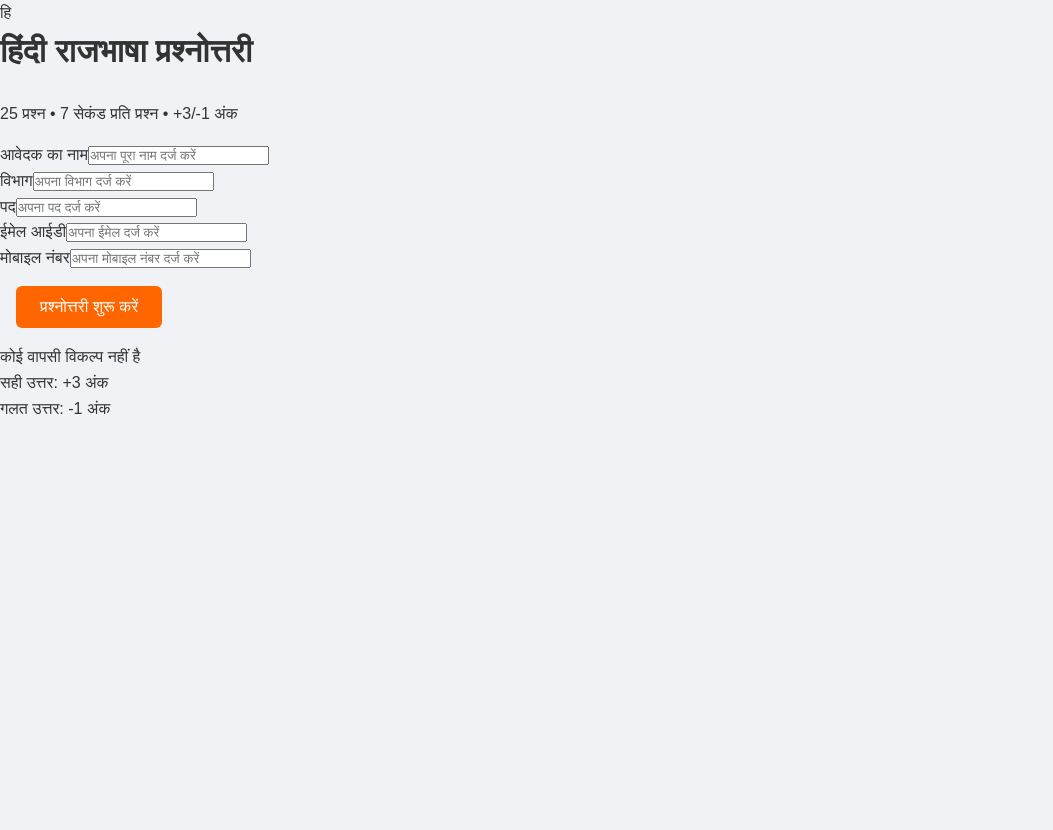
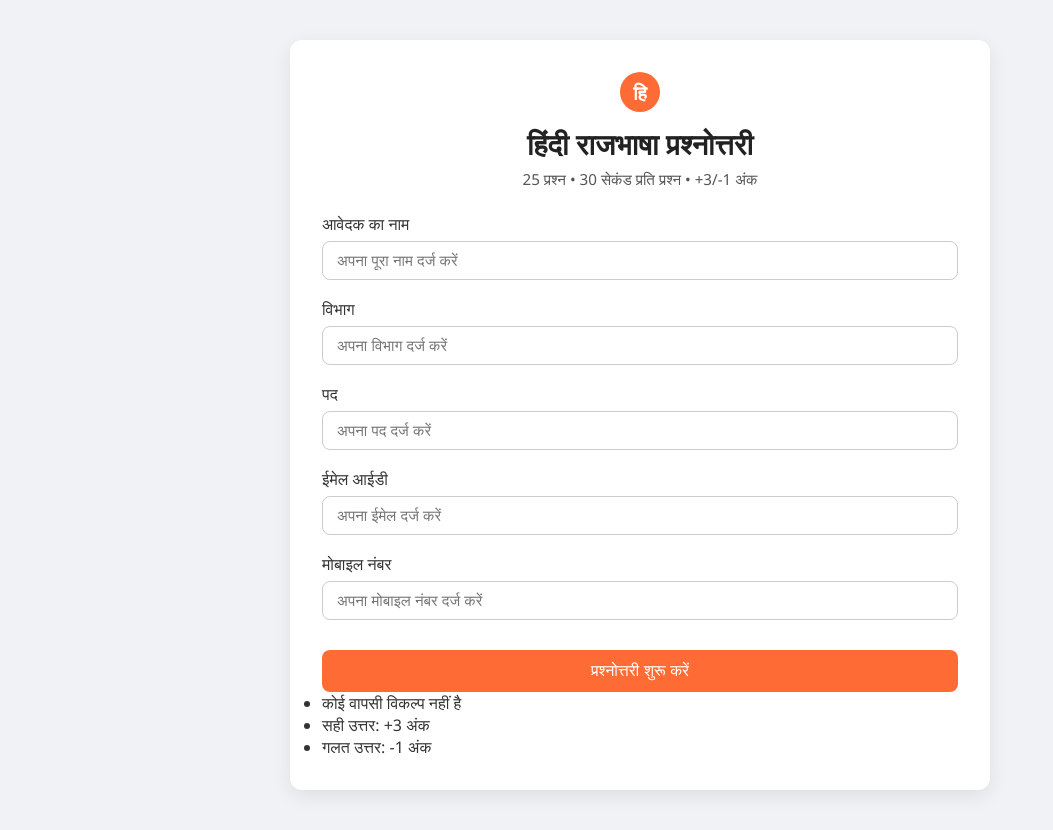
Before and after one commit to hindiquiz2025/hindi-quiz-frontend, a React (Create React App) app: page / in a window 1280 px wide. Shown: the whole page, without its empty margins (0-1053 px from the left). Before the commit the page ends 800 px from the top, so only its background shows below. Built offline with nearby package versions, Linux system fonts and the light colour scheme.

Commit message:
Updated CSS +  increased quiz time + fixed score bug

```diff
--- a/src/App.css
+++ b/src/App.css
@@ -1,45 +1,235 @@
+/* General layout */
 body {
-  font-family: Arial, sans-serif;
-  background: #f9f9f9;
+  font-family: 'Segoe UI', Tahoma, Geneva, Verdana, sans-serif;
+  background: #f9f9fb;
   margin: 0;
   padding: 0;
-  line-height: 1.6;
+  color: #222;
 }
 
-.App {
-  text-align: center;
-  padding: 3rem;          /* More breathing room */
+.app {
+  display: flex;
+  justify-content: center;
+  align-items: flex-start;
+  min-height: 100vh;
+  padding: 40px 20px;
 }
 
-h1, h2, h3 {
-  margin-bottom: 1.5rem;  /* Space below headings */
+/* Container */
+.quiz-container {
+  background: #fff;
+  max-width: 700px;
+  width: 100%;
+  border-radius: 12px;
+  padding: 32px;
+  box-shadow: 0 6px 20px rgba(0,0,0,0.08);
 }
 
-p {
-  margin-bottom: 1rem;    /* Space below paragraphs */
+/* Header */
+.quiz-header {
+  text-align: center;
+  margin-bottom: 24px;
 }
 
-button {
-  padding: 12px 24px;     /* Bigger buttons */
-  margin: 1rem;           /* Space around buttons */
-  border: none;
-  border-radius: 6px;
-  background-color: #ff6600;
-  color: white;
-  font-size: 16px;
-  cursor: pointer;
-  transition: background 0.3s;
+.quiz-header h1,
+.quiz-header h2 {
+  font-size: 1.8rem;
+  margin: 0;
+  font-weight: 600;
+  color: #222;
 }
 
-button:hover {
-  background-color: #e65c00;
+.quiz-header p {
+  color: #555;
+  margin-top: 6px;
+  font-size: 0.95rem;
 }
 
-.container {
-  max-width: 800px;       /* Prevent text stretching too wide */
-  margin: 0 auto;         /* Center content */
-  padding: 2rem;
-  background: white;
-  border-radius: 10px;
-  box-shadow: 0px 4px 12px rgba(0, 0, 0, 0.1);
+.quiz-icon {
+  background: #ff6b35;
+  color: #fff;
+  font-weight: bold;
+  font-size: 1.2rem;
+  display: inline-flex;
+  justify-content: center;
+  align-items: center;
+  border-radius: 50%;
+  width: 40px;
+  height: 40px;
+  margin-bottom: 12px;
 }
+
+/* Registration form */
+.registration-form {
+  margin-top: 20px;
+}
+
+.form-group {
+  margin-bottom: 18px;
+}
+
+.form-group label {
+  display: block;
+  font-weight: 500;
+  margin-bottom: 6px;
+  color: #333;
+}
+
+.form-group input {
+  width: 100%;
+  padding: 10px 14px;
+  border: 1px solid #ccc;
+  border-radius: 8px;
+  font-size: 0.95rem;
+  transition: border 0.2s;
+}
+
+.form-group input:focus {
+  border-color: #ff6b35;
+  outline: none;
+}
+
+/* Buttons */
+button {
+  font-size: 1rem;
+  font-weight: 500;
+  border: none;
+  cursor: pointer;
+  border-radius: 8px;
+  transition: all 0.25s ease;
+}
+
+.start-btn, .next-btn, .restart-btn {
+  background: #ff6b35;
+  color: #fff;
+  padding: 12px 20px;
+  width: 100%;
+  margin-top: 12px;
+}
+
+.start-btn:hover, .next-btn:hover, .restart-btn:hover {
+  background: #e55b29;
+}
+
+/* Quiz progress */
+.quiz-progress {
+  display: flex;
+  justify-content: space-between;
+  margin-bottom: 10px;
+  font-weight: 500;
+  color: #444;
+}
+
+.timer {
+  background: #ffe8e0;
+  padding: 6px 14px;
+  border-radius: 8px;
+  font-weight: 600;
+  color: #d9534f;
+}
+
+/* Progress bar */
+.progress-bar {
+  background: #eee;
+  border-radius: 8px;
+  height: 10px;
+  margin-bottom: 20px;
+  overflow: hidden;
+}
+
+.progress-fill {
+  background: #ff6b35;
+  height: 100%;
+  transition: width 0.3s ease;
+}
+
+/* Question */
+.question-container h3 {
+  font-size: 1.2rem;
+  margin-bottom: 16px;
+  font-weight: 600;
+}
+
+.options-container {
+  display: grid;
+  grid-template-columns: 1fr 1fr;
+  gap: 12px;
+}
+
+.option {
+  background: #f5f5f5;
+  padding: 12px;
+  text-align: left;
+  border-radius: 8px;
+  border: 1px solid transparent;
+  transition: all 0.2s ease;
+}
+
+.option:hover {
+  background: #fff;
+  border: 1px solid #ff6b35;
+}
+
+.option.selected {
+  background: #ff6b35;
+  color: #fff;
+}
+
+/* Results */
+.results-header h2 {
+  text-align: center;
+  margin-bottom: 16px;
+  color: #222;
+}
+
+.participant-info p {
+  margin: 4px 0;
+  font-size: 0.95rem;
+  color: #444;
+}
+
+.score-summary {
+  margin: 20px 0;
+  display: flex;
+  justify-content: space-between;
+  text-align: center;
+}
+
+.final-score h3 {
+  margin: 0;
+  font-size: 1.4rem;
+  color: #222;
+}
+
+.stat {
+  flex: 1;
+}
+
+.stat-number {
+  font-size: 1.2rem;
+  font-weight: bold;
+}
+
+.stat-number.correct { color: #28a745; }
+.stat-number.wrong { color: #d9534f; }
+.stat-number.unanswered { color: #6c757d; }
+
+.results-list {
+  margin-top: 20px;
+}
+
+.result-item {
+  border-left: 4px solid #ddd;
+  background: #fdfdfd;
+  padding: 12px;
+  margin-bottom: 12px;
+  border-radius: 6px;
+}
+
+.result-item.correct { border-left-color: #28a745; }
+.result-item.wrong { border-left-color: #d9534f; }
+.result-item.unanswered { border-left-color: #6c757d; }
+
+.restart-btn {
+  margin-top: 24px;
+}
--- a/src/App.jsx
+++ b/src/App.jsx
@@ -1,6 +1,7 @@
 import { useState, useEffect } from 'react'
 import './App.css'
 
+const QUESTION_TIME = 30; // seconds
 const questions = [
   {
     id: 1,
@@ -166,7 +167,7 @@ function App() {
   const [currentQuestion, setCurrentQuestion] = useState(0)
   const [answers, setAnswers] = useState([])
   const [selectedAnswer, setSelectedAnswer] = useState(null)
-  const [timeLeft, setTimeLeft] = useState(7)
+  const [timeLeft, setTimeLeft] = useState(QUESTION_TIME)
   const [score, setScore] = useState(0)
   const [showResults, setShowResults] = useState(false)
   const [quizStartTime, setQuizStartTime] = useState(null)
@@ -240,15 +241,14 @@ function App() {
       setParticipant(registeredParticipant)
       setCurrentScreen('quiz')
       setQuizStartTime(Date.now())
-      setTimeLeft(7)
+      setTimeLeft(QUESTION_TIME)
     } catch (error) {
       alert('पंजीकरण में त्रुटि: ' + error.message)
     }
   }
 
   const handleAnswerSelect = (answerIndex) => {
-    if (selectedAnswer !== null) return
-    setSelectedAnswer(answerIndex)
+    setSelectedAnswer(answerIndex)   // overwrites old choice
   }
 
   const handleNextQuestion = () => {
@@ -272,7 +272,7 @@ function App() {
     if (currentQuestion < questions.length - 1) {
       setCurrentQuestion(currentQuestion + 1)
       setSelectedAnswer(null)
-      setTimeLeft(7)
+      setTimeLeft(QUESTION_TIME)
     } else {
       finishQuiz(newAnswers, newScore)
     }
@@ -298,7 +298,7 @@ function App() {
     setCurrentQuestion(0)
     setAnswers([])
     setSelectedAnswer(null)
-    setTimeLeft(7)
+    setTimeLeft(QUESTION_TIME)
     setScore(0)
     setShowResults(false)
     setQuizStartTime(null)
@@ -311,7 +311,7 @@ function App() {
           <div className="quiz-header">
             <div className="quiz-icon">हि</div>
             <h1>हिंदी राजभाषा प्रश्नोत्तरी</h1>
-            <p>25 प्रश्न • 7 सेकंड प्रति प्रश्न • +3/-1 अंक</p>
+            <p>25 प्रश्न • 30 सेकंड प्रति प्रश्न • +3/-1 अंक</p>
           </div>
 
           <div className="registration-form">
@@ -477,23 +477,31 @@ function App() {
           <div className="detailed-results">
             <h4>विस्तृत परिणाम:</h4>
             <div className="results-list">
-              {answers.map((answer, index) => (
-                <div key={index} className={`result-item ${answer.correct ? 'correct' : answer.selectedAnswer !== null ? 'wrong' : 'unanswered'}`}>
+              {answers.map((answer, index) => {
+                const question = questions.find(q => q.id === answer.questionId);
+                if (!question) return null; // skip if mismatch
+
+                return (
+                  <div
+                    key={index}
+                    className={`result-item ${answer.correct ? 'correct' : answer.selectedAnswer !== null ? 'wrong' : 'unanswered'}`}
+                  >
                     <div className="question-number">प्रश्न {index + 1}</div>
                     <div className="result-details">
-                    <p className="question-text">{answer.question}</p>
+                      <p className="question-text">{question.question}</p>
                       <div className="answer-info">
                         {answer.selectedAnswer !== null ? (
-                        <p><strong>आपका उत्तर:</strong> {questions[index].options[answer.selectedAnswer]}</p>
+                          <p><strong>आपका उत्तर:</strong> {question.options[answer.selectedAnswer]}</p>
                         ) : (
                           <p><strong>आपका उत्तर:</strong> अनुत्तरित</p>
                         )}
-                      <p><strong>सही उत्तर:</strong> {questions[index].options[answer.correctAnswer]}</p>
+                        <p><strong>सही उत्तर:</strong> {question.options[answer.correctAnswer]}</p>
                         <p><strong>अंक:</strong> {answer.points > 0 ? `+${answer.points}` : answer.points}</p>
                       </div>
                     </div>
                   </div>
-              ))}
+                );
+              })}
             </div>
           </div>
 
```
Lines whose indentation alone changed are shown as unchanged.
